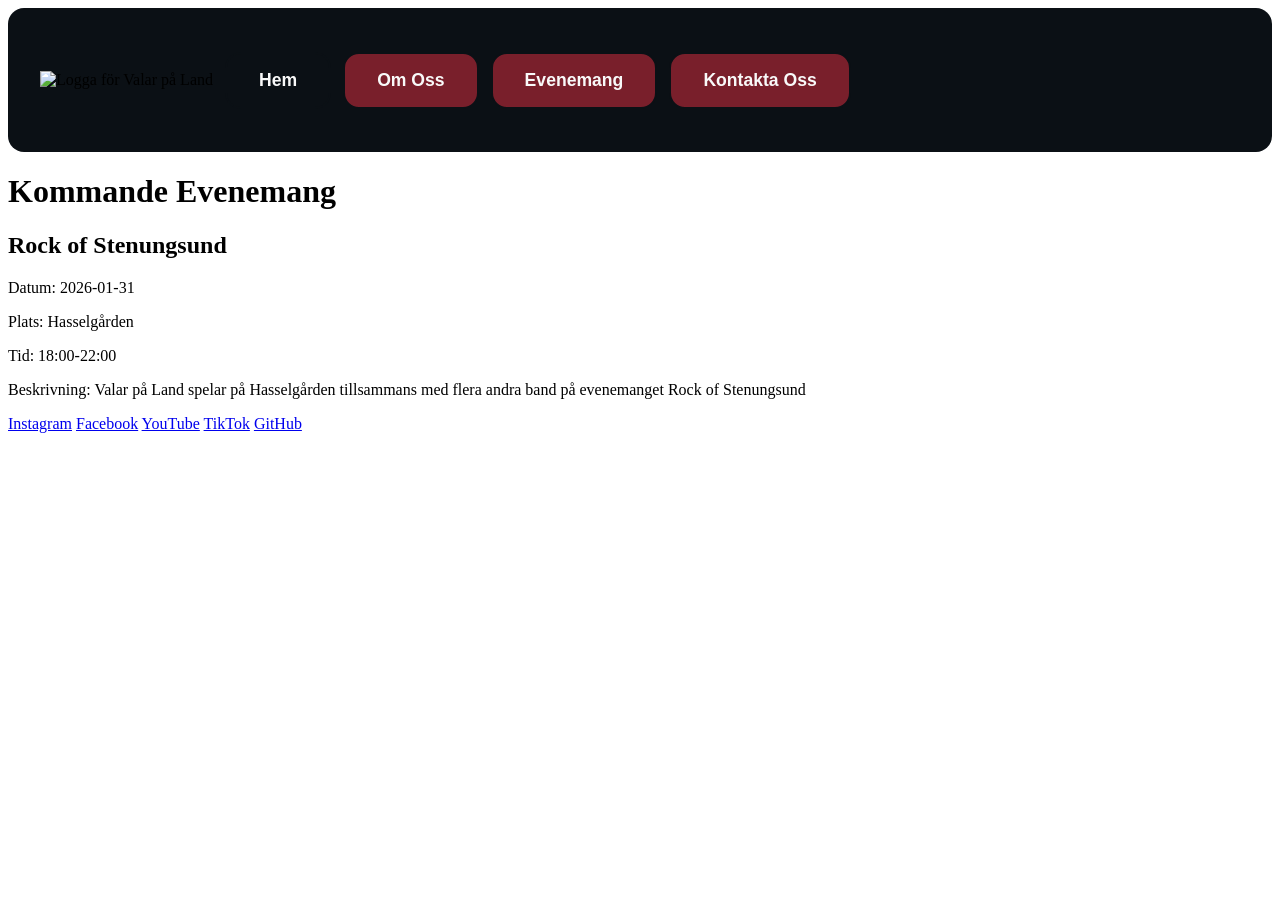
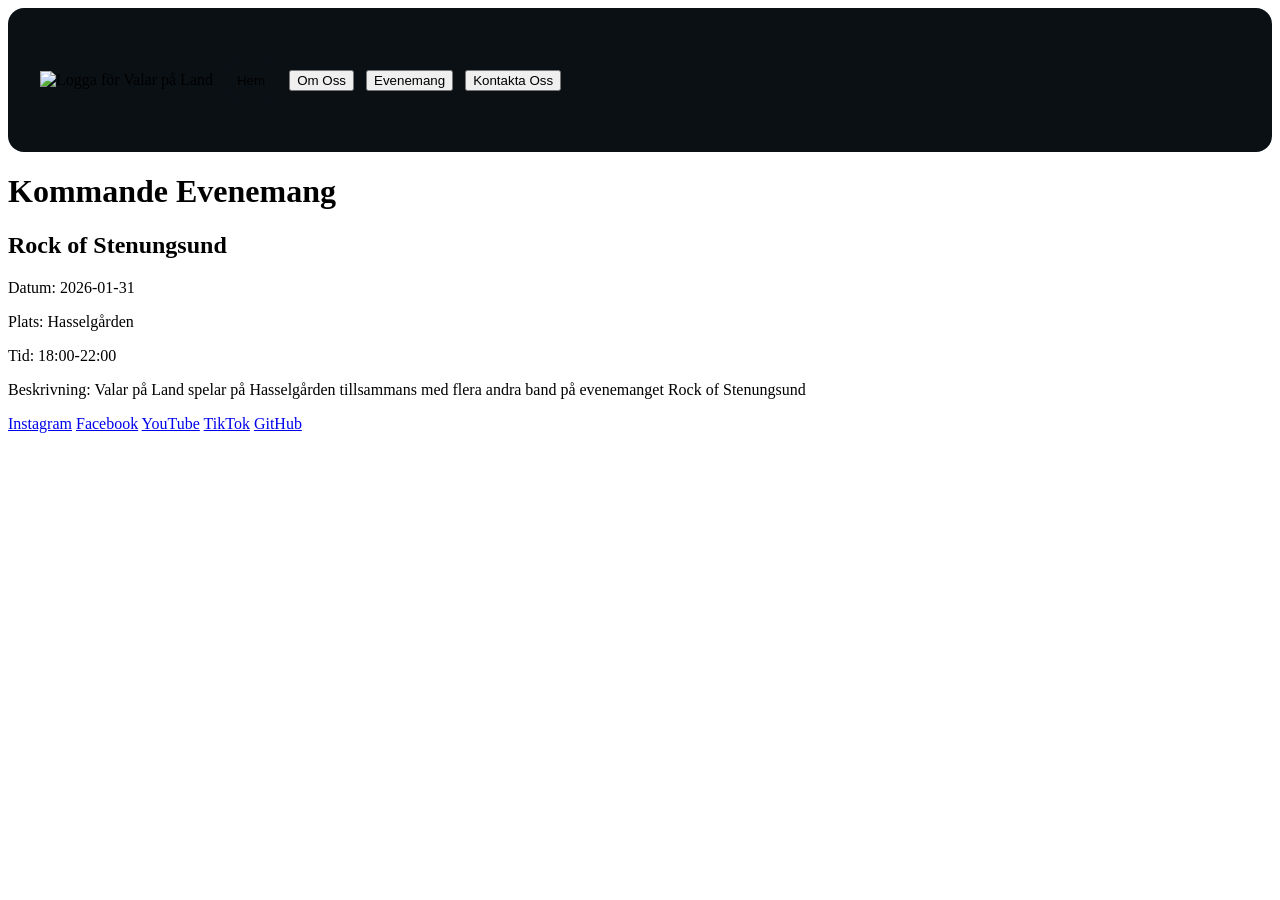

make header a bit smaller and change font

--- a/src/css/header.css
+++ b/src/css/header.css
@@ -8,19 +8,11 @@ header {
     gap: 0.75rem;
 }
 
-header button {
-    background-color: oklch(0.3891 0.1234 17.72);
-    color: oklch(0.9821 0 0);
-    font-size: 1.1rem;
-    font-weight: bold;
-    text-decoration: none;
-    padding: 1rem 2rem;
-    border-radius: 1rem;
-    border: 2px solid oklch(0.1702 0.0132 248.61);
-    flex-shrink: 0;
-}
-
 #homeBtn {
+    padding: 0.75rem;
+    border-radius: 1rem;
+    border: none;
+    flex-shrink: 0;
     background-color: oklch(0.1702 0.0132 248.61);
 }
 
@@ -44,8 +36,16 @@ header button:active {
 }
 
 .dropBtn {
+    background-color: oklch(0.3891 0.1234 17.72);
+    color: oklch(0.9821 0 0);
+    font-size: 1.1rem;
+    font-weight: bold;
+    text-decoration: none;
+    padding: 1rem 2rem;
+    border-radius: 1rem;
+    border: none;
+    flex-shrink: 0;
     align-items: center;
-    gap: 0.25rem;
 }
 
 .dropBtn::after {
